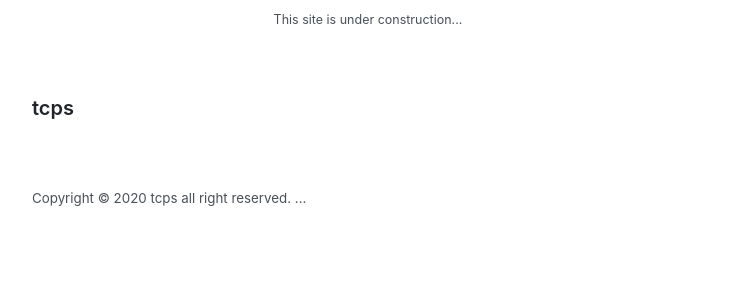
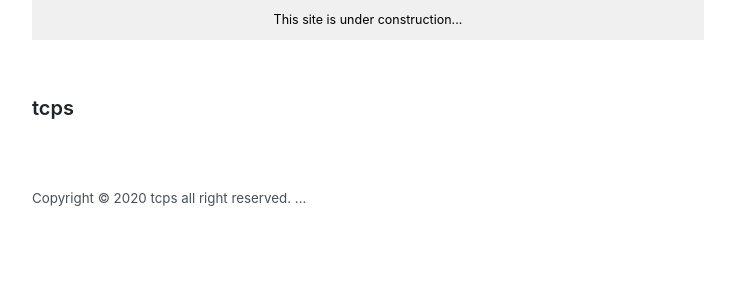
Before and after one commit to ttcps/ttcps.github.io, a Jekyll site: the page built from index.html, in a window 1280 px wide. Shown: the top 300 px of the page, without its empty margins (272-1007 px from the left). Built offline with Jekyll 4.4.1, drawn with Linux system fonts in a browser that asks for light colours.

Commit message:
Update banner.html

```diff
--- a/_includes/banner.html
+++ b/_includes/banner.html
@@ -1 +1 @@
-<p style="font-size:12.5px;line-height: 40px;background-color: {{ include.background-color | default: #f0f0f0 }};color: {{ include.color | default: #f0f0f0 }};text-align: center;">{{ include.text }}</p>
+<p style="font-size:12.5px;line-height: 40px;background-color: {{ include.background-color | default: "#f0f0f0" }};color: {{ include.color | default: "#000000" }};text-align: center;">{{ include.text }}</p>
```
